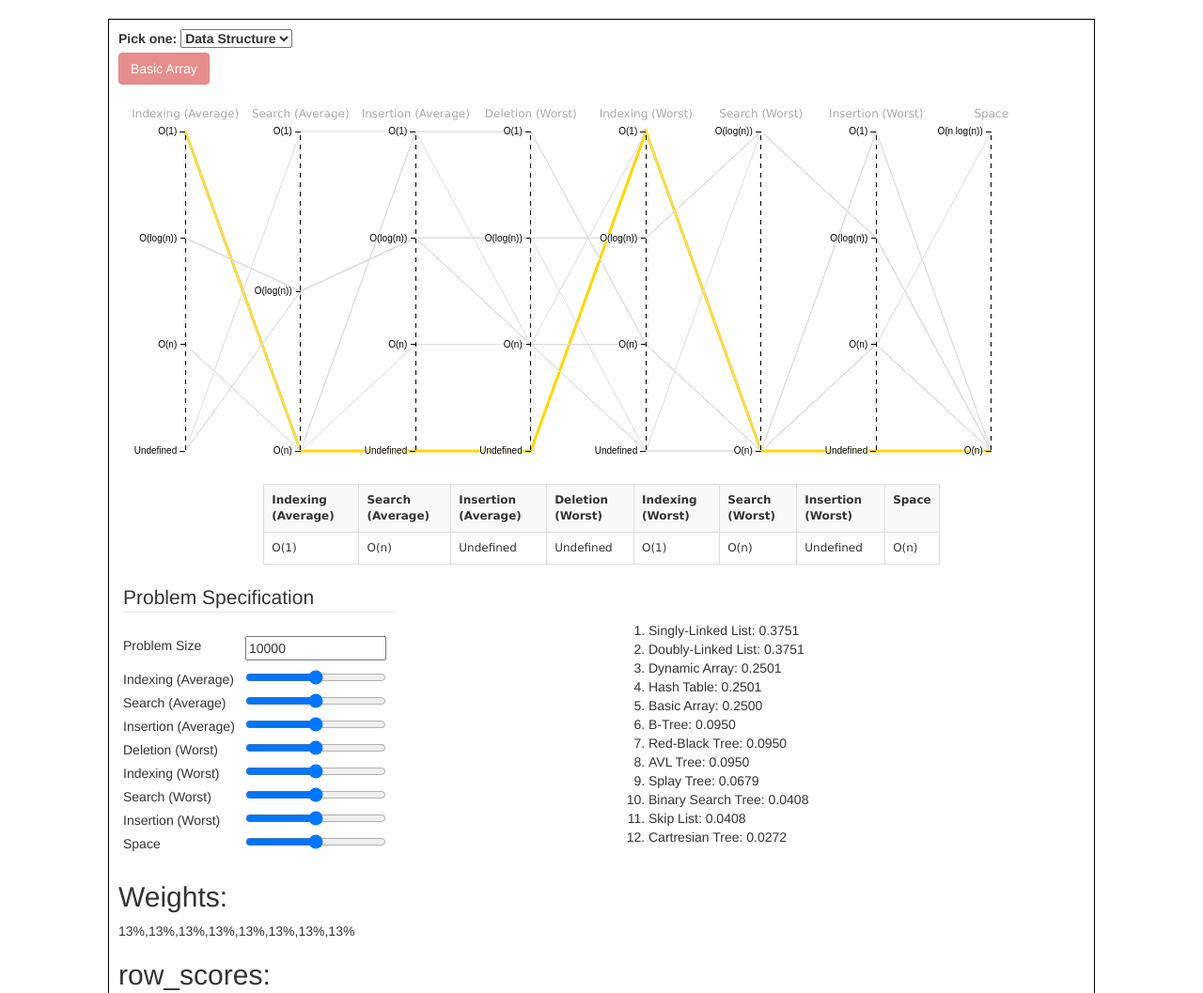
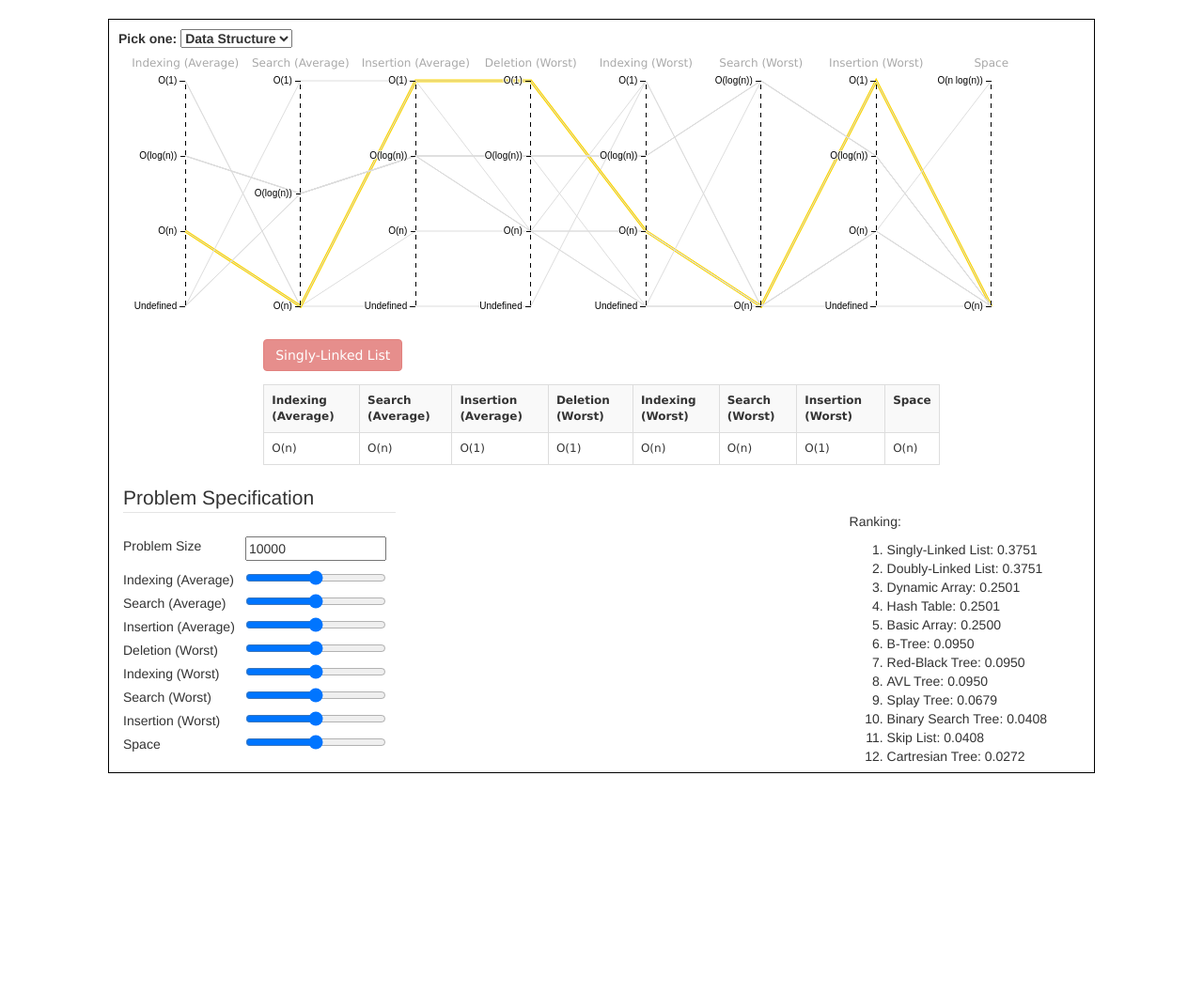
Before and after one commit to masrab/bigoselector, a plain HTML site: page index.html in a window 1280 px wide. Shown: the top 1057 px of the page at 94% size. After the commit the page ends 843 px from the top, so only its background shows below. Drawn offline with nearby package versions, Linux system fonts and the light colour scheme.

Commit message:
dynamically highlight the best answer

```diff
--- a/ds.js
+++ b/ds.js
@@ -1,6 +1,6 @@
 var margin = {top: 30, right: 10, bottom: 10, left: 10},
     width = 1000 - margin.left - margin.right,
-    height = 400 - margin.top - margin.bottom;
+    height = 300 - margin.top - margin.bottom;
 
 
 var svg = d3.select(".chart").append("svg")
@@ -60,6 +60,7 @@ function render_page(dataset){
     return d != "Name"});
 
 
+
   draw(dataset, dimensions);
 
   // create sliders
@@ -68,8 +69,10 @@ function render_page(dataset){
 
 
   var n = get_size();
-  var scores = score(dataset, n);
+  scores = score(dataset, n);
   render_ranking(scores);
+  highlight_best(scores);
+
 
   d3.selectAll(".controls input")
   .on("input", function() {
@@ -77,15 +80,25 @@ function render_page(dataset){
     var n = get_size();
     var scores = score(dataset, n);
     render_ranking(scores);
+    highlight_best(scores);
 
   });
 
 };
 
 
+function highlight_best(scores){
+
+  name_best = d3.keys(scores.sort(obj_descending)[0])[0];
+  d3.selectAll('.foreground path')
+  .filter(function(d) { return d.Name === name_best; })
+  .call(highlight);
+
+}
+
 function render_ranking (scores) {
 
-  d3.select("div#ranking").selectAll("*").remove();
+  d3.select("div#ranking").selectAll("ol").remove();
 
   d3.select("div#ranking")
   .append("ol")
@@ -125,7 +138,7 @@ function print_debug(names, weight, row_scores, row_costs){
  .enter()
  .append("p")
  .text(function(d,i) { return names[i]+ ': '+ d.map(d3.format(".3f")).join('  ,  '); });
-
+ console.log(weight);
  console.log('row_costs: ', row_costs);
  console.log('row_scores: ', row_scores);
 
@@ -140,7 +153,6 @@ function score(dataset, n) {
   var values = get_slider_values(),
   slider_sum = d3.sum(values),
   weight = values.map(function(x) { return x/slider_sum;});
-  console.log(weight);
 
   //calc cost for each row
   var row_costs = dataset.map(function(d) {return row_cost(d, n);} );
@@ -150,7 +162,7 @@ function score(dataset, n) {
   var scores = row_scores.map(function(rs) {return d3.sum(rs);});
 
   var names = dataset.map(function(d){ return d.Name;});
-  print_debug(names, weight, row_scores, row_costs);
+  // print_debug(names, weight, row_scores, row_costs);
 
 
   var scores_obj = [];
@@ -315,7 +327,7 @@ function draw(dataset, dimensions) {
       // hover effect
       foreground
       .on('mouseover', function(d) {
-        d3.selectAll('.foreground path').style({'stroke': '#ddd', 'stroke-width': '1px'})
+
         d3.select(this).call(highlight);
       });
 
@@ -337,6 +349,7 @@ function tbl_row(obj) {
 }
 
 function highlight(selected_path) {
+  d3.selectAll('.foreground path').style({'stroke': '#ddd', 'stroke-width': '1px'})
   selected_path.style({'stroke': 'gold', 'stroke-width': '3px'});
   d3.select('#btn-title').text(selected_path.datum().Name).style('display', 'block');
   d3.select('#tbl_output').html(tbl_row(selected_path.datum()));
--- a/index.html
+++ b/index.html
@@ -59,11 +59,6 @@ text.label {
   display: none;
 }
 
-/*div#sliders label {
-  font-weight: normal;
-  width: 280px;
-}
-*/
 fieldset.controls {
   padding: 5px;
   font-weight: normal;
@@ -88,9 +83,9 @@ div#size {
 }
 
 div#ranking {
-  width: 50%;
-  margin-top: 30px;
-  /*background-color: red;*/
+  margin-top: 20px;
+  margin-right: 30px;
+  /*background-color: ghostwhite;*/
   float: right;
   padding: 10px;
 }
@@ -109,15 +104,17 @@ div#ranking {
       </select>
     </label> <br>
 
-    <div>
-      <button type="button" class="btn btn-danger" id="btn-title" disabled></button> <br>
+    <div class="chart"></div>
+    <div class="output">
+
+      <div>
+        <button type="button" class="btn btn-danger" id="btn-title" disabled></button> <br>
+      </div>
+
+      <table class='table table-bordered table-striped' id='tbl_output'></table>
     </div>
 
-    <div class="chart"></div>
-    <div class="output">
-      <table class='table table-bordered table-striped' id='tbl_output'></table>
-    </div>
-    <div id="ranking"></div>
+    <div id="ranking"><p>Ranking:</p></div>
 
     <fieldset class='controls'>
       <legend>Problem Specification</legend>
```
